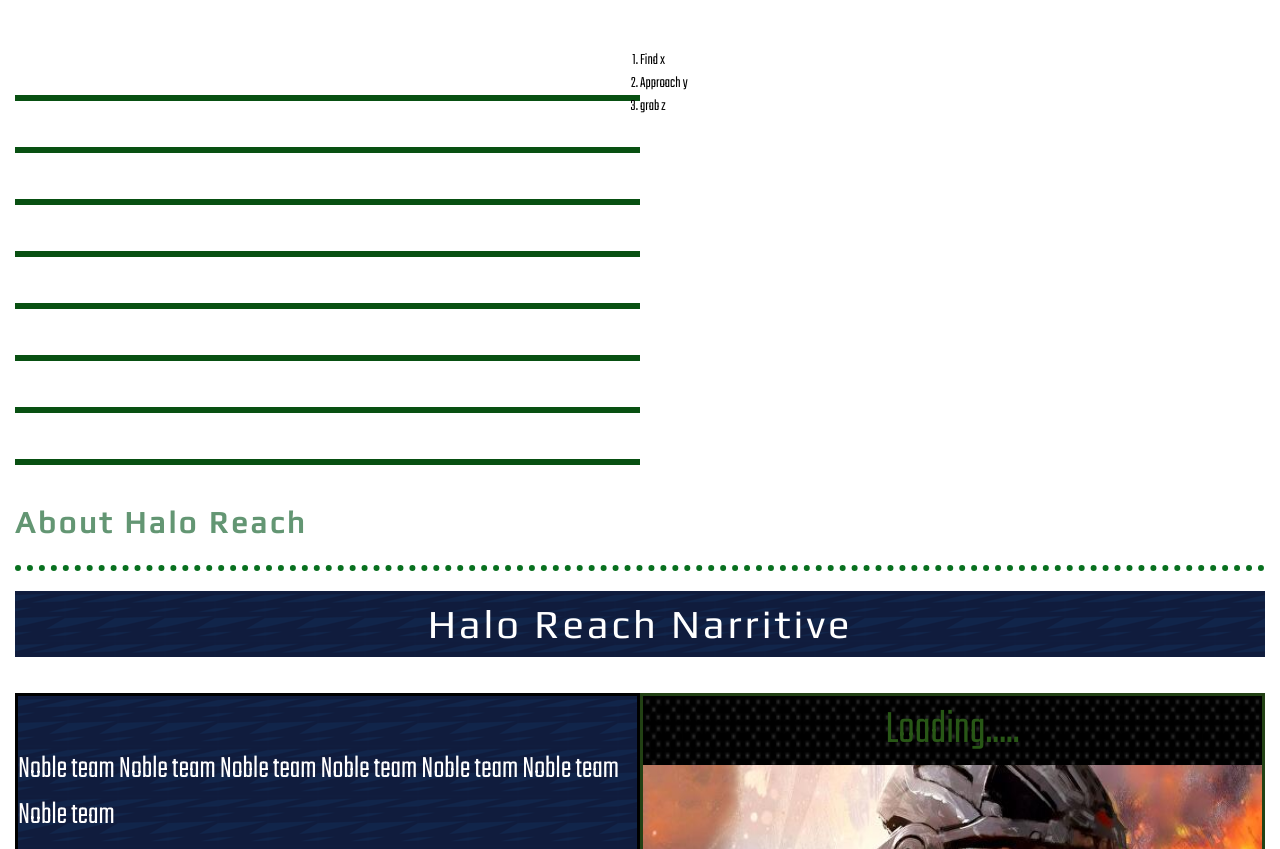
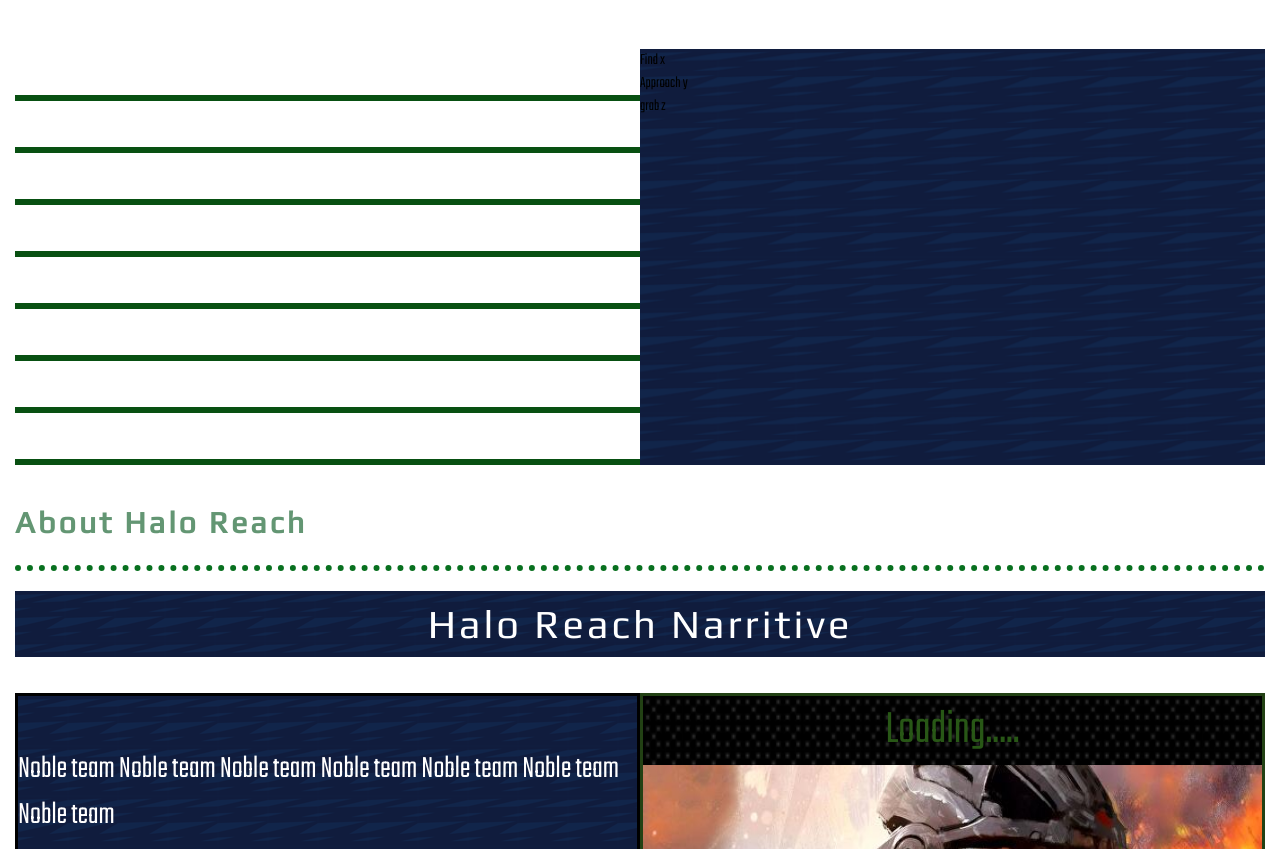
Before and after one commit to Dylangroome/Halo-Reach, a plain HTML site: page index.html in a window 1280 px wide. Shown: the part 1134-1983 px from the top of the page. Drawn offline with Linux system fonts and the light colour scheme.

Commit message:
back img 2

```diff
--- a/assets/css/style.css
+++ b/assets/css/style.css
@@ -113,6 +113,15 @@ h1 ,h2 {
 
 #menu a:hover {
     border-bottom: 3px solid #000000;
+}
+
+#back-img-2 {
+    background-image: url(../image/dark-paths.webp);
+    background-repeat: no-repeat;
+    width: 100%;
+    overflow: hidden;
+    background-position: center;
+    background-size: 100% 100%;
 }
 
 
--- a/index.html
+++ b/index.html
@@ -56,7 +56,7 @@
                     <p class="piller-p">Halo Reach The Pillar Of Autumn is the Penultimate Mission for the game.</p>
                     <p class="piller-p">Halo Reach The Pillar Of Autumn is the Penultimate Mission for the game.</p>
                 </div>
-                <div class="column">
+                <div class="column" id="back-img-2">
                     <ol>
                         <li>Find x</li>
                         <li>Approach y</li>
```
